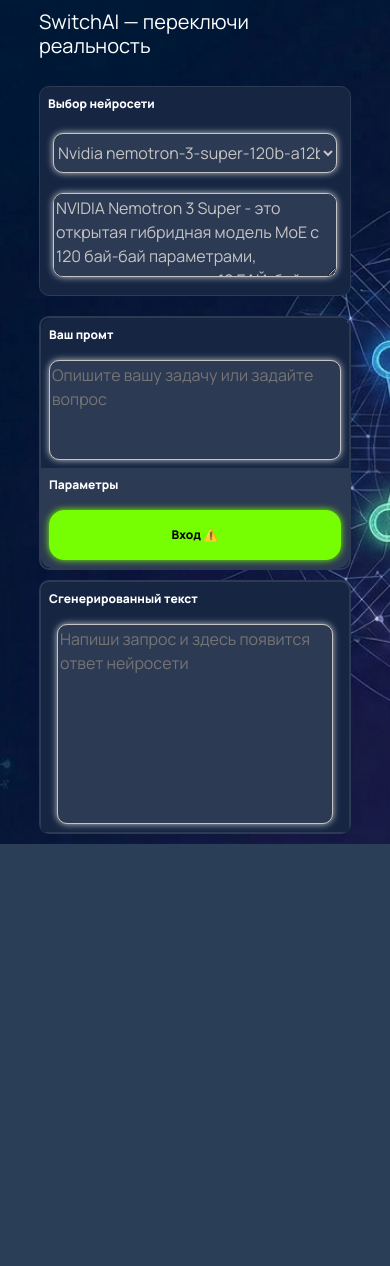
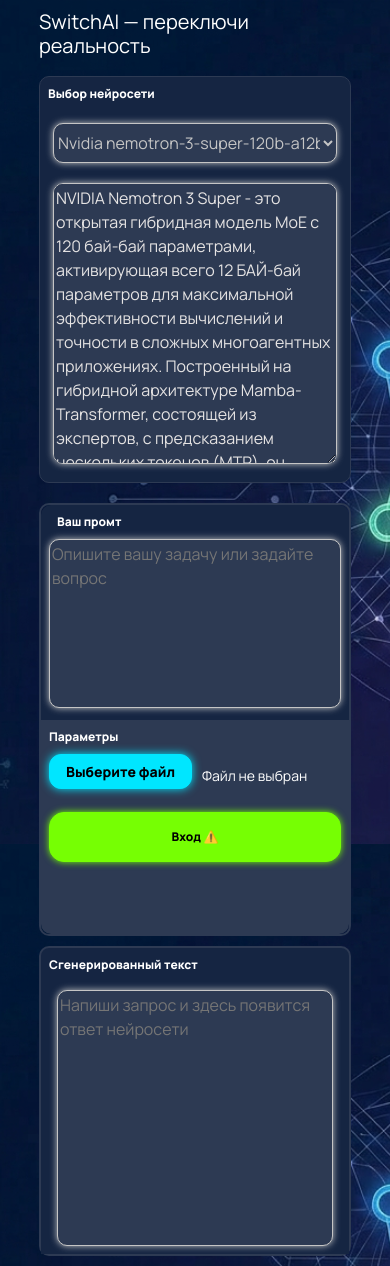
Before and after one commit to vladisupov/SwitchAI, a Flask app: template templates/neuro.html in a window 390 px wide. Shown: the part 100-1366 px from the top of the page. Before the commit the page ends 944 px from the top, so only its background shows below. Run offline with Flask 3, Linux system fonts and the light colour scheme; the template is opened without the code that fills it, so the values that code supplies are empty; some libraries are stand-ins or nearby versions.

Commit message:
Добавление возможности загрузить файл в промпт Улучшение интерфейса Исправление ошибок

```diff
--- a/main.py
+++ b/main.py
@@ -134,7 +134,7 @@ def neuro_request():
 
         try:
             ai_message = result['output'][-1]['content'][0]['text']
-            ai_response = Responses(                    #Добавление запроса и ответа в таблицу
+            ai_response = Responses(  # Добавление запроса и ответа в таблицу
                 user_id=current_user.id,
                 model=model,
                 prompt=user_prompt,
--- a/templates/base.html
+++ b/templates/base.html
@@ -81,6 +81,10 @@
             transform: scale(1.05);
             color: black;
         }
+    }
+    .btn-nav:focus{
+        transform: scale(1.05);
+        filter: brightness(90%);
     }
     #register-btn {
         background-color: var(--cyan);
@@ -198,6 +202,10 @@
             height: 67px;
             display: block;
         }
+        .btn-nav:focus{
+            transform: scale(1.05);
+            filter: brightness(90%);
+        }
     }
     .main-container {
         padding-top: 0;
--- a/templates/index.html
+++ b/templates/index.html
@@ -55,9 +55,10 @@
         font-weight: 800;
     }
     #begin-btn:focus{
-        filter: brightness(85%);
+        filter: brightness(90%);
         text-decoration: none;
         color: black;
+        transform: scale(1.05);
     }
     @media (hover: hover){
         #begin-btn:hover{
@@ -88,7 +89,8 @@
             font-size: 0.8rem;
         }
         #begin-btn:focus{
-            filter: brightness(85%);
+            filter: brightness(90%);
+            transform: scale(1.05);
             text-decoration: none;
             color: black;
         }
--- a/templates/login.html
+++ b/templates/login.html
@@ -20,6 +20,10 @@
             border-radius: 15px;
             transform: scale(1.1);
         }
+    }
+    .submit-log-btn:focus{
+        transform: scale(1.1);
+        filter: brightness(90%);
     }
     .form-control {
         width: 100%;
--- a/templates/neuro.html
+++ b/templates/neuro.html
@@ -77,8 +77,10 @@
         background: url(/static/img/background_neuro.png) no-repeat;   /* Задний фон */
         background-size: cover;
         background-position: center;
+        background-attachment: fixed;
         width: 100vw;
-        height: 100vh;
+        height: 150vh;
+        max-height: 150vh;
         display: flex;
     }
     .neuro-part{                                                    /* Главная часть (div для всего конетнта на странице) */
@@ -148,7 +150,7 @@
         border: 2px solid #2d3a53;
         border-radius: 10px;
         width: auto;
-        height: 150px;
+        height: 200px;
         margin-top: 20px;
     }
     .prompt-div{
@@ -239,6 +241,61 @@
             color: black;
         }
     }
+
+    .file-upload-wrapper {                                               /* Контейнер для выбора файла */
+        display: flex;
+        align-items: center;
+        margin-bottom: 15px;
+        width: 100%;
+    }
+    .custom-file-label {                                        /* Сама кнопка "Выберите файл" */
+        background-color: #00E6FF;
+        color: black;
+        padding: 8px 16px;
+        border: 1px solid #00E6FF;
+        border-radius: 12px;
+        cursor: pointer;
+        font-weight: 800;
+        font-size: 14px;
+        box-shadow: 0 0 10px #00E6FF;
+        transition: 0.3s ease;
+        white-space: nowrap;
+        position: relative;
+        display: flex;
+        align-items: center;
+        justify-content: center;
+    }
+    .custom-file-label::after {
+        position: absolute;
+        top: 0;
+        right: 0;
+        bottom: 0;
+        z-index: 3;
+        display: none;
+        height: calc(1.5em + .75rem);
+        padding: .375rem .75rem;
+        line-height: 1.5;
+        color: #495057;
+        content: "Browse";
+        background-color: #e9ecef;
+        border-left: inherit;
+        border-radius: 0 .25rem .25rem 0;
+    }
+    @media (hover: hover){
+        .custom-file-label:hover {
+            transform: scale(1.05);
+            box-shadow: 0 0 15px #00E6FF;
+        }
+    }
+    .file-name-text {                                                    /* Текст "Файл не выбран" */
+        color: white;
+        font-size: 14px;
+        margin-left: 10px;
+        font-weight: 400;
+        overflow: hidden;
+        text-overflow: ellipsis;
+        white-space: nowrap;
+    }
     @media (max-width: 800px){                                          /* Стили для экрана <= 800px */
         .params-div p{
             font-size: 1rem;
@@ -274,6 +331,9 @@
             transition: 0.3s ease;
             font-size: 12px;
         }
+        .generate-btn:disabled{
+            filter: brightness(90%);
+        }
         .login-to-generate-btn{                                  /* Кнопка входа, если пользователь не авторизирван*/
             width: auto;
             height: 50px;
@@ -291,6 +351,12 @@
             display: flex;
             justify-content: center;
             align-items: center;
+        }
+        .login-to-generate-btn:focus{
+            transform: scale(1.05);
+            filter: brightness(90%);
+            text-decoration: none;
+            color: black;
         }
     }
     .response-div{                                                          /* div для ответа нейросети */
@@ -327,7 +393,7 @@
         height: 100%;
         resize: none;
         text-align: start;
-        color: #c5c5c5;
+        color: #e5e3e3;
         background-color: #2d3a53;
     }
     @media (max-width: 600px){                                                  /* стили для телефонов(экран <= 600px) */
@@ -348,13 +414,13 @@
             border: 2px solid #2d3a53;
             border-radius: 10px;
             width: auto;
-            height: 500px;
+            height: 700px;
             margin-top: 20px;
         }
         .prompt-div{
             background-color: #152542;
             width: 100%;
-            height: 160%;
+            height: 100%;
             display: flex;
             flex-direction: column;
             justify-content: flex-start;
@@ -393,6 +459,7 @@
         .params-div p{
             font-size: 12px;
             font-weight: 800;
+            margin-bottom: 0.5rem;
         }
         .generate-btn{
             width: 100%;
@@ -407,6 +474,9 @@
             font-weight: 800;
             transition: 0.3s ease;
             font-size: 12px;
+        }
+        .generate-btn:disabled{
+            filter: brightness(90%);
         }
         .login-to-generate-btn{                                  /* Кнопка входа, если пользователь не авторизирван*/
             width: 100%;
@@ -427,10 +497,10 @@
             align-items: center;
         }
         .login-to-generate-btn:focus{
-            filter: brightness(85%);
-        }
-        .generate-btn:focus{
-            filter: brightness(85%);
+            transform: scale(1.05);
+            filter: brightness(90%);
+            text-decoration: none;
+            color: black;
         }
         .response-div p {
             margin: 0.5rem 0.5rem;
@@ -439,8 +509,8 @@
         }
         .neuro-choice{                                                      /* Выбор нейросети */
             width: auto;
-            height: 400px;
-            margin-top: 20px;
+            height: 650px;
+            margin-top: 10px;
             background-color: #152542;
             display: flex;
             flex-direction: column;
@@ -484,8 +554,12 @@
             border-radius: 10px;
             width: calc(100% - 10px);
             height: calc(100% - 80px);
-            color: #c5c5c5;
+            color: #e5e3e3;
             margin: 10px 5px;
+        }
+        .prompt-div p{
+            margin: 0.5rem 0.5rem;
+            margin-top: 0;
         }
     }
 </style>
@@ -525,6 +599,14 @@
             </div>
             <div class="params-div">
                 <p>Параметры</p>
+                <!-- Форма для загрузки файла -->
+                <div class="file-upload-wrapper">
+                    <label for="fileInput" class="custom-file-label">
+                        Выберите файл
+                    </label>
+                    <span id="file-name-display" class="file-name-text">Файл не выбран</span>
+                    <input type="file" id="fileInput" accept=".txt,.json,.csv" style="display: none;">
+                </div>
                 {% if not current_user.is_authenticated %}
                     <a class="login-to-generate-btn" href="/login">Вход ⚠️</a>
                 {% else %}
@@ -560,18 +642,44 @@
     const promptArea = document.getElementById("prompt-area");
     const requestArea = document.getElementById("genereted-text-area");
     const model_list = document.getElementById("neuro-dropdown")
+    const fileInput = document.getElementById("fileInput");
     const neuro_links = [
         "nvidia/nemotron-3-super-120b-a12b:free",
         "poolside/laguna-xs.2:free",
         "z-ai/glm-4.5-air:free",
         "openrouter/owl-alpha",
     ];
+    // Функция-помощник для чтения файла как текста
+    function readFileAsText(file) {
+        return new Promise((resolve, reject) => {
+            const reader = new FileReader();
+            reader.onload = () => resolve(reader.result);
+            reader.onerror = () => reject("Ошибка при чтении файла");
+            reader.readAsText(file);
+        });
+    }
     //Обработка клика по кнопке "сгенерировать"
     if (generateBtn){
         generateBtn.addEventListener("click", async () => {
-        const prompt = promptArea.value;
+        let prompt = promptArea.value;
+
+        // 1. Проверяем, выбран ли файл
+        if (fileInput.files && fileInput.files.length > 0) {
+            try {
+                requestArea.innerHTML = "Читаю файл...";
+                const fileContent = await readFileAsText(fileInput.files[0]);
+
+                // Склеиваем основной промпт и содержимое файла
+                // Добавляем пояснение для нейросети, где начинается контент из файла
+                prompt = prompt + "\n\n[Контент из прикрепленного файла]:\n" + fileContent;
+            } catch (err) {
+                alert(err);
+                return;
+            }
+        }
+
         const model = neuro_links[model_list.value - 1];
-        if (!prompt) return alert("Введите текст");
+        if (!prompt.trim()) return alert("Введите текст или выберите файл");
 
         //Деактивируем кнопку во время генерации, чтобы избежать повтороной отвправки
         generateBtn.disabled = true;
@@ -579,7 +687,7 @@
 
         try{
             //Отправляем запрос на страницу neuro_request на python сервере
-            const response = await fetch("http://127.0.0.1:8080/neuro_request", {
+            const response = await fetch("/neuro_request", {
                 method: 'POST',
                 headers: {
                     'Content-Type': 'application/json' //Говорим серверу, что отправили json
@@ -608,7 +716,14 @@
         }
         });
     }
-
-
+    //Динамическое изменение имени файла при открытии файла
+    document.getElementById('fileInput').addEventListener('change', function() {
+    const fileNameDisplay = document.getElementById('file-name-display');
+        if (this.files && this.files.length > 0) {
+            fileNameDisplay.textContent = this.files[0].name;
+        } else {
+            fileNameDisplay.textContent = "Файл не выбран";
+        }
+    });
 </script>
 {% endblock %}
--- a/templates/register.html
+++ b/templates/register.html
@@ -19,6 +19,10 @@
             filter: brightness(90%);
             transform: scale(1.1);
         }
+    }
+    .submit-reg-btn:focus{
+        filter: brightness(90%);
+        transform: scale(1.1);
     }
     .form-control {
         width: 100%;
--- /dev/null
+++ b/test_file.txt
@@ -0,0 +1 @@
+Hello! how it's going?
```
Also changed, not shown: db/switch.db, 1 other file.
